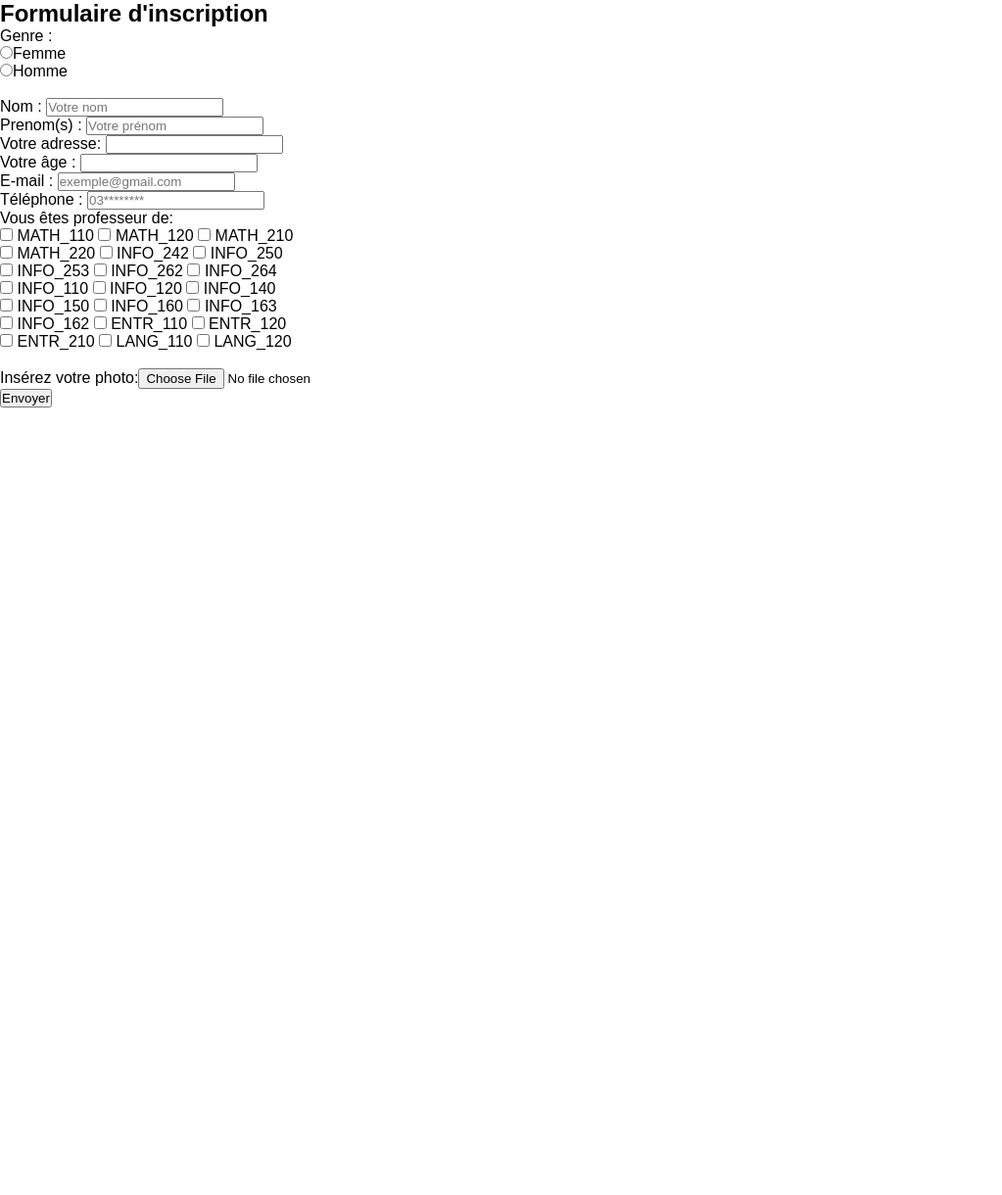
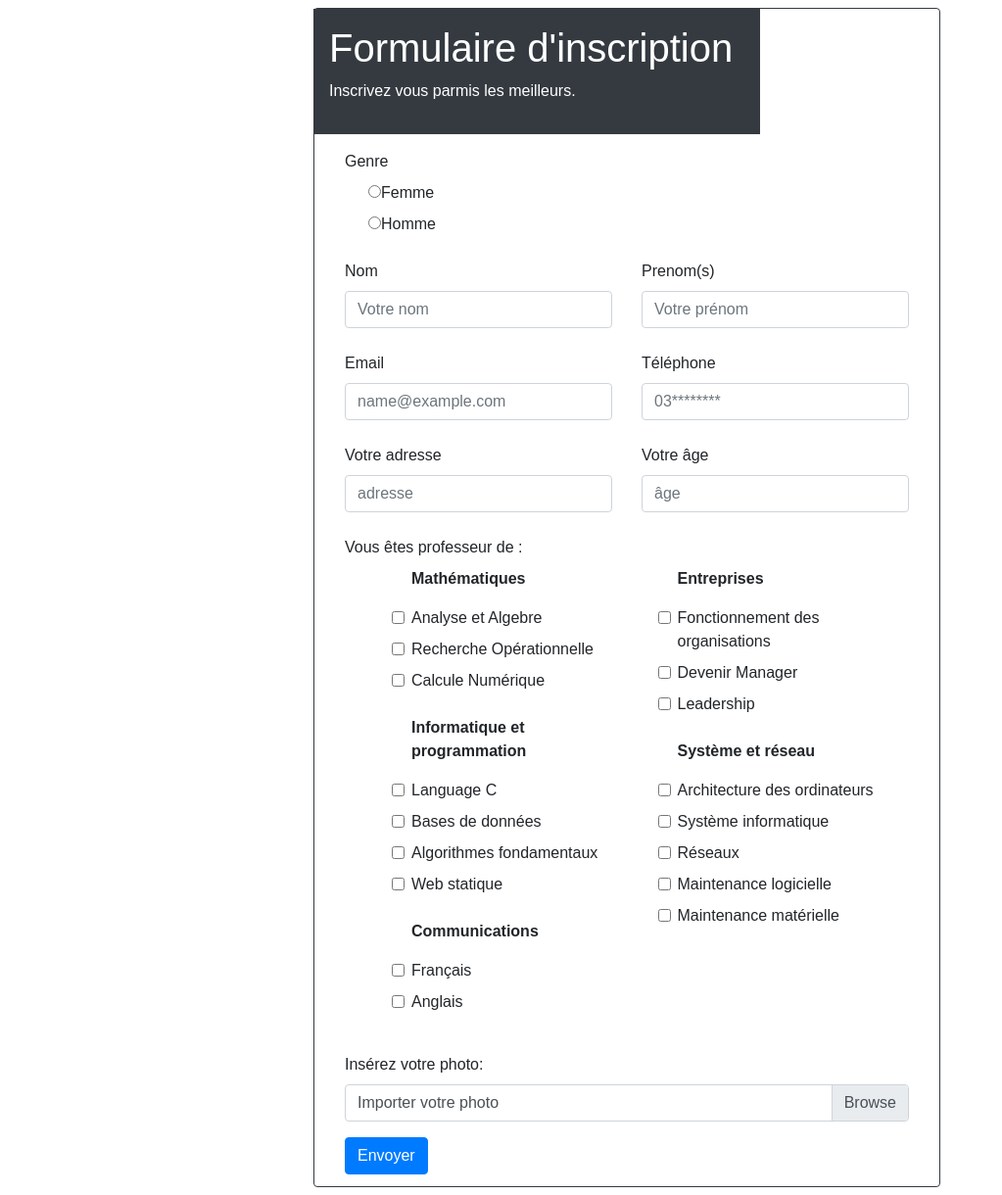
Before and after one commit to Hey-Mario/PiscineQR, a Flask app: page /prof/signin in a window 1280 px wide. Shown: the whole page at 98% size, without its empty margins (0-1023 px from the left). Before the commit the page ends 416 px from the top, so only its background shows below. Run offline with Flask 2, Linux system fonts and the light colour scheme.

Commit message:
ilay form_prof sy list_prof no nataoko

```diff
--- a/templates/form_prof.html
+++ b/templates/form_prof.html
@@ -4,100 +4,114 @@
 <head>
     <meta charset="UTF-8">
     <title>Formulaire d'inscription/prof</title>
+    <link rel="stylesheet" href="https://cdn.jsdelivr.net/npm/bootstrap@4.6.1/dist/css/bootstrap.min.css" integrity="sha384-zCbKRCUGaJDkqS1kPbPd7TveP5iyJE0EjAuZQTgFLD2ylzuqKfdKlfG/eSrtxUkn" crossorigin="anonymous">
     <link rel="stylesheet" href="{{url_for('static', filename='style.css')}}">
 </head>
 
 <body>
+    <div class="container w-50 my-2 border border-dark rounded">
+        <!-- <h2 class="text-uppercase text-primary text-center my-3" style="font-family: 'Times New Roman', Times, serif;">Formulaire d'inscription</h2> -->
+        <div class="container-fluid mx-n3 mb-3 p-3 bg-dark text-white w-75">
+            <h1>Formulaire d'inscription</h1>
+            <p>Inscrivez vous parmis les meilleurs.</p>
+        </div>
+        <form method="POST" action="http://127.0.0.1:5000/prof" enctype="multipart/form-data" class="mb-2 px-3">
+            <div class="form-group"><label>Genre</label>
+                <div class="custom-control custom-radio">
+                    <input type="radio" name="sexe" value="Femme" class="" required=True><label>Femme</label><br>
+                    <input type="radio" name="sexe" value="Homme" class=""><label>Homme</label></div>
+            </div>
+            <div class="row">
+                <div class="col"><label>Nom</label><input type="text" name="nom" class="form-control" placeholder="Votre nom" required=True/></div>
+                <div class="col"><label>Prenom(s)</label><input type="text" class="form-control" name="prenom" placeholder="Votre prénom" required=True/><br></div>
+            </div>
+            <div class="row">
+                <div class="col"><label>Email</label><input type="email" name="email" class="form-control" placeholder="name@example.com" required=True/></div>
+                <div class="col"><label>Téléphone</label><input type="tel" name="telephone" class="form-control" size="10" placeholder="03********" required=True/><br></div>
+            </div>
+            <div class="row">
+                <div class="col"><label>Votre adresse</label><input type="text" name="address" class="form-control" placeholder="adresse"></div>
+                <div class="col"><label>Votre âge</label><input type="number" name="age" class="form-control" size="2" required=True placeholder="âge"><br></div>
+            </div>
+            <div class="form-group">
+                <label>Vous êtes professeur de :</label>
+                <div class="module ml-5 row">
+                    <div class="form-check col-lg-6">
+                        <div class="form-group">
+                            <p class="font-weight-bold">Mathématiques</p>
+                            <input type="checkbox" name="module" class="form-check-input" value="Analyse et Algebre">
+                            <label>Analyse et Algebre</label><br>
 
-    <h2>Formulaire d'inscription</h2>
-    <form method="POST" action="http://127.0.0.1:5000/prof" enctype="multipart/form-data">
-        Genre : <br><input type="radio" name="sexe" value="Femme" required=True>Femme<br>
-        <input type="radio" name="sexe" value="Homme">Homme<br>
-        <br>
-        <label>Nom</label> : <input type="text" name="nom" placeholder="Votre nom" required=True/>
-        <div><label>Prenom(s)</label> : <input type="text" name="prenom" placeholder="Votre prénom" required=True/></div>
-        Votre adresse: <input type="text" name="address"><br> Votre âge : <input type="number" name="age" size="2" required=True>
-        <br>
-        <label>E-mail</label> : <input type="email" name="email" placeholder="exemple@gmail.com" required=True/><br>
+                            <input type="checkbox" name="module" class="form-check-input" value="Recherche Opérationnelle">
+                            <label>Recherche Opérationnelle</label><br>
 
-        <label>Téléphone</label> : <input type="number" name="telephone" size="10" placeholder="03********" required=True/><br>
-        <label>Vous êtes professeur de:</label>
-        <div>
-            <input type="checkbox" name="module" value="MATH_110">
-            <label>MATH_110</label>
+                            <input type="checkbox" name="module" class="form-check-input" value="Calcule Numérique">
+                            <label>Calcule Numérique</label><br>
+                        </div>
+                        <div class="form-group">
+                            <p class="font-weight-bold">Informatique et programmation</p>
+                            <input type="checkbox" name="module" class="form-check-input" value="Language C">
+                            <label>Language C</label><br>
 
-            <input type="checkbox" name="module" value="MATH_120">
-            <label>MATH_120</label>
+                            <input type="checkbox" name="module" class="form-check-input" value="Bases de données">
+                            <label>Bases de données</label><br>
 
-            <input type="checkbox" name="module" value="MATH_210">
-            <label>MATH_210</label>
-        </div>
-        <div>
-            <input type="checkbox" name="module" value="MATH_220">
-            <label>MATH_220</label>
+                            <input type="checkbox" name="module" class="form-check-input" value="Algorithmes fondamentaux">
+                            <label>Algorithmes fondamentaux</label><br>
 
-            <input type="checkbox" name="module" value="INFO_242">
-            <label>INFO_242</label>
+                            <input type="checkbox" name="module" class="form-check-input" value="Web statique">
+                            <label>Web statique</label><br>
+                        </div>
+                        <div class="form-group">
+                            <p class="font-weight-bold">Communications</p>
+                            <input type="checkbox" name="module" class="form-check-input" value="Français">
+                            <label>Français</label><br>
 
-            <input type="checkbox" name="module" value="INFO_250">
-            <label>INFO_250</label>
-        </div>
-        <div>
-            <input type="checkbox" name="module" value="INFO_253">
-            <label>INFO_253</label>
+                            <input type="checkbox" name="module" class="form-check-input" value="Anglais">
+                            <label>Anglais</label><br>
+                        </div>
+                    </div>
+                    <div class="form-group form-check col-lg-6">
+                        <div class="form-group">
+                            <p class="font-weight-bold">Entreprises</p>
+                            <input type="checkbox" name="module" class="form-check-input" value="Fonctionnement des organisations">
+                            <label>Fonctionnement des organisations</label><br>
 
-            <input type="checkbox" name="module" value="INFO_262">
-            <label>INFO_262</label>
+                            <input type="checkbox" name="module" class="form-check-input" value="Devenir Manager">
+                            <label>Devenir Manager</label><br>
 
-            <input type="checkbox" name="module" value="INFO_264">
-            <label>INFO_264</label>
-        </div>
-        <div>
-            <input type="checkbox" name="module" value="INFO_110">
-            <label>INFO_110</label>
+                            <input type="checkbox" name="module" class="form-check-input" value="Leadership">
+                            <label>Leadership</label><br>
+                        </div>
+                        <div class="form-group">
+                            <p class="font-weight-bold">Système et réseau</p>
+                            <input type="checkbox" name="module" class="form-check-input" value="Architecture des ordinateurs">
+                            <label>Architecture des ordinateurs</label><br>
 
-            <input type="checkbox" name="module" value="INFO_120">
-            <label>INFO_120</label>
+                            <input type="checkbox" name="module" class="form-check-input" value="Système informatique">
+                            <label>Système informatique</label><br>
 
-            <input type="checkbox" name="module" value="INFO_140">
-            <label>INFO_140</label>
-        </div>
-        <div>
-            <input type="checkbox" name="module" value="INFO_150">
-            <label>INFO_150</label>
+                            <input type="checkbox" name="module" class="form-check-input" value="Réseaux">
+                            <label>Réseaux</label><br>
 
-            <input type="checkbox" name="module" value="INFO_160">
-            <label>INFO_160</label>
+                            <input type="checkbox" name="module" class="form-check-input" value="Maintenance logicielle">
+                            <label>Maintenance logicielle</label><br>
 
-            <input type="checkbox" name="module" value="INFO_163">
-            <label>INFO_163</label>
-        </div>
-        <div>
-            <input type="checkbox" name="module" value="INFO_162">
-            <label>INFO_162</label>
+                            <input type="checkbox" name="module" class="form-check-input" value="Maintenance matérielle">
+                            <label>Maintenance matérielle</label><br>
+                        </div>
+                    </div>
+                </div>
+            </div>
 
-            <input type="checkbox" name="module" value="ENTR_110">
-            <label>ENTR_110</label>
-
-            <input type="checkbox" name="module" value="ENTR_120">
-            <label>ENTR_120</label>
-        </div>
-        <div>
-            <input type="checkbox" name="module" value="ENTR_210">
-            <label>ENTR_210</label>
-
-            <input type="checkbox" name="module" value="LANG_110">
-            <label>LANG_110</label>
-
-            <input type="checkbox" name="module" value="LANG_120">
-            <label>LANG_120</label>
-        </div>
-        <br>
-
-        <label>Insérez votre photo:</label><input type="file" name="photo" required=True><br>
-        <button type="submit">Envoyer</button>
-
-    </form>
+            <label>Insérez votre photo:</label>
+            <div class="custom-file mb-3">
+                <input type="file" name="photo" required=True class="custom-file-input">
+                <label class="custom-file-label">Importer votre photo</label>
+            </div>
+            <button type="submit" class="btn btn-primary mb-1">Envoyer</button>
+        </form>
+    </div>
 </body>
 
 </html>
--- a/templates/prof_details.html
+++ b/templates/prof_details.html
@@ -1,10 +1,12 @@
 <!DOCTYPE html>
 <html lang="en">
+
 <head>
     <meta charset="UTF-8">
     <link rel="stylesheet" href="{{url_for('static', filename='style.css')}}">
     <title>Details du professeur</title>
 </head>
+
 <body>
     <h1>Vos Informations sont ci-dessous:</h1><br>
     <br>
@@ -41,4 +43,5 @@
     </div>
     <a href="/prof">Retour à la liste</a>
 </body>
+
 </html>
```
Also changed, not shown: templates/list_prof.html (+19 -12 lines), static/pic_qr/62d0799991513dd050429dc7.jpg (added). Lines whose indentation alone changed are shown as unchanged.
